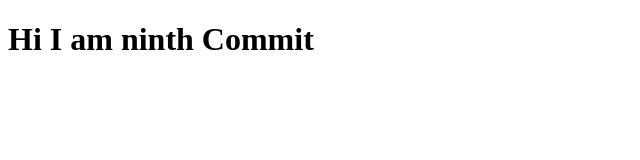
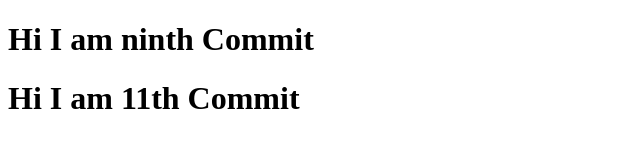
Before and after one commit to panwarajay02/testing, a plain HTML site: page Template/ninthcommit.html in a window 1280 px wide. Shown: the whole page, without its empty margins (0-640 px from the left). Drawn offline with Linux system fonts and the light colour scheme.

Commit message:
11th commit

```diff
--- a/Template/ninthcommit.html
+++ b/Template/ninthcommit.html
@@ -6,6 +6,7 @@
         </title>
     </head>
     <body>
-        <h1>Hi I am ninth Commit</h1>
-    </body>
+            <h1>Hi I am ninth Commit</h1>
+            <h1>Hi I am 11th Commit</h1>
+        </body>
 </html>
```
